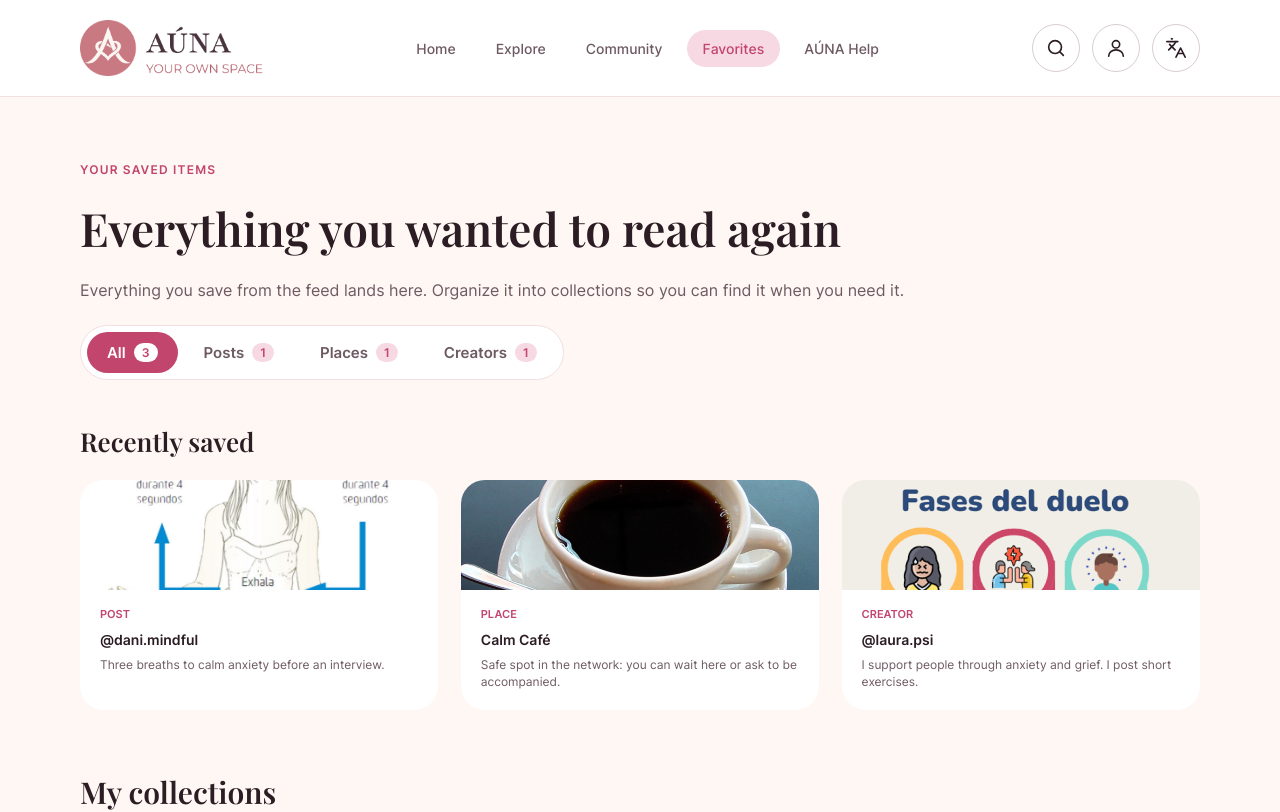
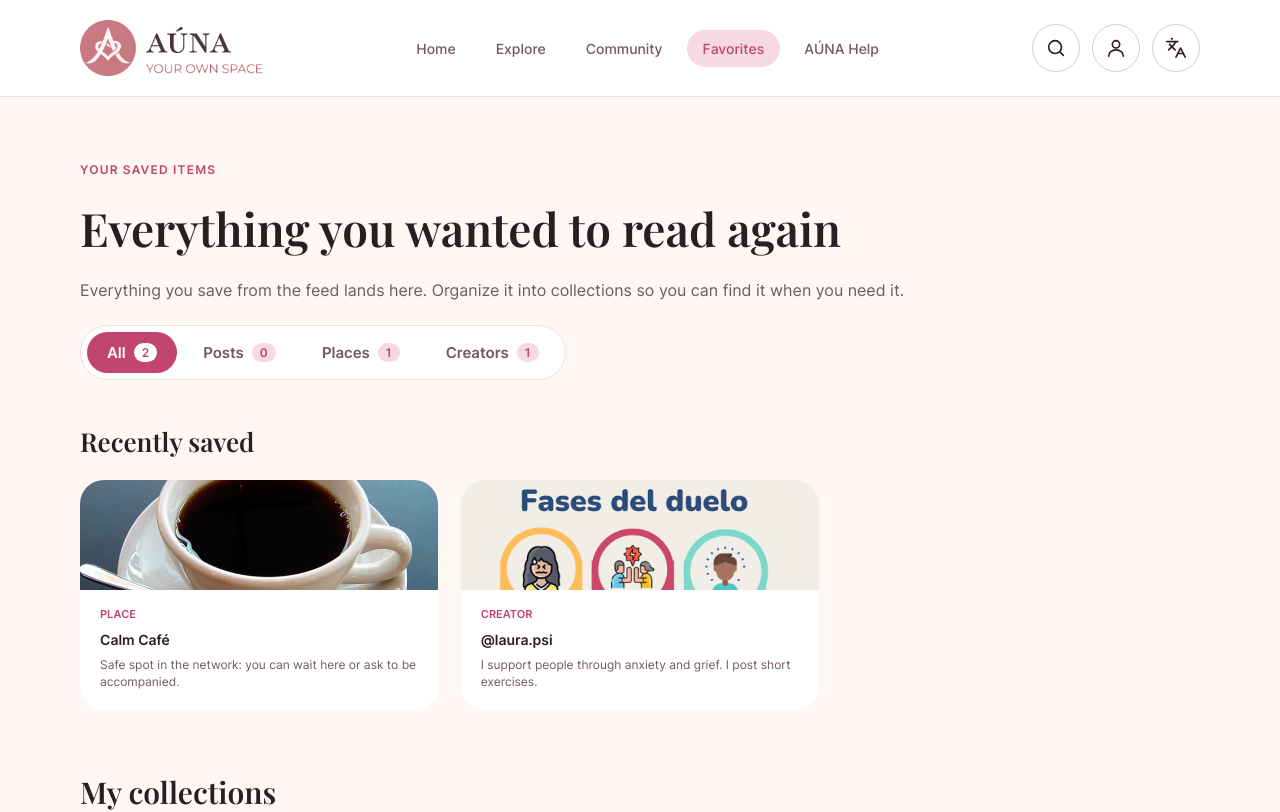
Before and after one commit to sofiasierra207-glitch/AUNA-REACT, a React (Vite) app in the folder AUNA/: page /favorites in a window 1280 px wide. Shown: the top 812 px of the page. Built offline with nearby package versions, Linux system fonts and the light colour scheme; no server answers; the database is empty.

Commit message:
feat: load saved posts from supabase in favorites

```diff
--- a/AUNA/src/pages/favorites/Favorites.tsx
+++ b/AUNA/src/pages/favorites/Favorites.tsx
@@ -1,10 +1,12 @@
-import { useState } from 'react';
+import { useEffect, useState } from 'react';
 import CollectionCard from '../../components/collectioncard/CollectionCard';
 import SavedCard from '../../components/savedcard/SavedCard';
-import { explorePosts } from '../explore/data';
-import { posts } from '../index/data';
+import { supabase } from '../../supabaseClient';
+import { postColumns } from '../../hooks/usePosts';
+import type { PostRow } from '../index/data';
 import { figmaSaved, myCollections, tabs } from './data';
 import type { SavedItem, SavedType } from './data';
+import libroAnimado from '../../assets/images/libroanimado.png';
 import './favorites.css';
 
 // tipado de las props: los ids guardados vienen del estado global de App
@@ -19,35 +21,47 @@ function Favorites({ savedIds }: FavoritesProps) {
     // la tab seleccionada, empieza en All
     const [currentType, setCurrentType] = useState<'All' | SavedType>('All');
 
-    // busco los posts de explore que tienen el id guardado
-    // y los convierto al mismo formato de los guardados del figma
-    // ya no copio los posts en otro archivo: los importo de explore/data.ts
-    const fromExplore: SavedItem[] = explorePosts
-        .filter((post) => savedIds.includes(post.id))
-        .map((post) => ({
-            type: 'Post',
-            name: post.user,
-            text: post.text,
-            image: post.image,
-            exploreId: post.id,
-        }));
+    // los posts guardados, traidos de la tabla posts de Supabase
+    const [savedPosts, setSavedPosts] = useState<SavedItem[]>([]);
 
-    // lo mismo con los posts del Home que guarde
-    const fromHome: SavedItem[] = posts
-        .filter((post) => savedIds.includes(post.id))
-        .map((post) => ({
-            type: 'Post',
-            name: post.user,
-            text: post.text,
-            image: post.image,
-            exploreId: "",
-        }));
+    // cada vez que cambian los ids guardados, pido esos posts a Supabase
+    useEffect(() => {
+        let active = true;
 
-    // quito del figma los que ya guarde en explore, asi no sale el mismo post dos veces
-    const fromFigma = figmaSaved.filter((item) => !savedIds.includes(item.exploreId));
+        async function load() {
+            // si no hay guardados no pregunto nada
+            if (savedIds.length === 0) {
+                if (active) setSavedPosts([]);
+                return;
+            }
 
-    // primero los del figma y al final los que guarde en explore y en el home
-    const allSaved = [...fromFigma, ...fromExplore, ...fromHome];
+            // .in trae solo los posts cuyo id esta en la lista de guardados
+            const { data } = await supabase.from('posts').select(postColumns).in('id', savedIds);
+            if (!active) return;
+
+            // los convierto al formato de las tarjetas de Favorites
+            const rows = (data ?? []) as unknown as PostRow[];
+            setSavedPosts(rows.map((row) => ({
+                type: 'Post',
+                name: row.profiles ? row.profiles.username : '@auna',
+                text: row.content,
+                image: row.image_url ?? libroAnimado,
+                exploreId: row.id,
+            })));
+        }
+
+        load();
+
+        // limpieza: si los guardados cambian antes de terminar, ignoro esta respuesta
+        return () => { active = false; };
+    }, [savedIds]);
+
+    // del figma solo quedan los lugares y creadoras de ejemplo (todavia no tienen tabla)
+    // los posts ya son los reales de Supabase
+    const fromFigma = figmaSaved.filter((item) => item.type !== 'Post');
+
+    // primero mis posts guardados y despues los lugares y creadoras
+    const allSaved = [...savedPosts, ...fromFigma];
 
     // cuantos hay de cada tipo, para la pastilla de cada tab
     function count(type: 'All' | SavedType) {
@@ -95,7 +109,7 @@ function Favorites({ savedIds }: FavoritesProps) {
                 {/* una SavedCard por cada guardado */}
                 <div className="recientes-lista">
                     {filteredItems.map((item) => (
-                        <SavedCard key={`${item.type}-${item.name}`} item={item} />
+                        <SavedCard key={`${item.type}-${item.exploreId}-${item.name}`} item={item} />
                     ))}
                 </div>
 
```
